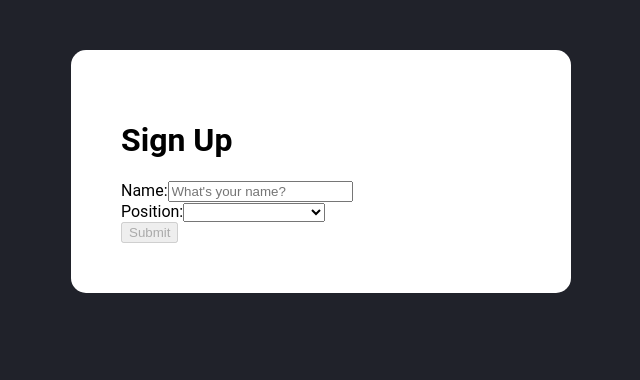
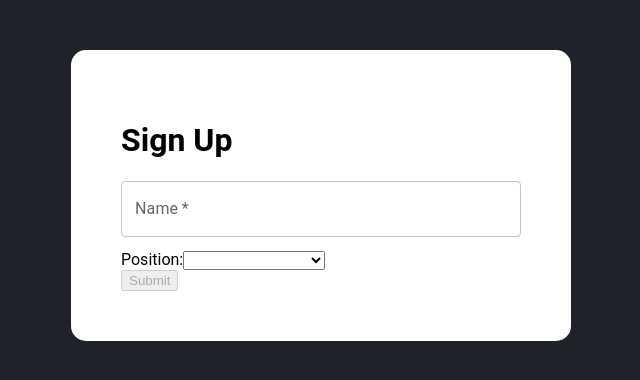
Before and after one commit to JHDEZ1108/Formik-Login, a React (Create React App) app: page / in a window 1280 px wide. Shown: the top 380 px of the page, without its empty margins (319-959 px from the left). Built offline with nearby package versions, Linux system fonts and the light colour scheme.

Commit message:
Adding materialUI components for name Field

```diff
--- a/src/components/App/index.tsx
+++ b/src/components/App/index.tsx
@@ -4,6 +4,7 @@ import * as Yup from 'yup';
 
 import "./App.css"
 
+import FormikField from "../FormikField";
 interface FormValues{
   name: string;
   position: string;
@@ -32,22 +33,14 @@ const App: React.FC = () =>{
     <div className="App">
       <h1>Sign Up</h1>
       <Formik
+        validationSchema={SignupSchema}
         initialValues={initialValues}
         onSubmit={handleSubmit}
-        validationSchema={SignupSchema}
       >
         {({dirty, isValid}) =>{
           return(
             <Form>
-              <div>
-                <label>Name:</label>
-                <Field
-                  placeholder="What's your name?"
-                  name="name"
-                  as="input"
-                />
-                <ErrorMessage name="name"/>
-              </div>
+              <FormikField name="name" label="Name" required/>
 
               <div>
                 <label>Position:</label>
--- /dev/null
+++ b/src/components/FormikField/FormikField.css
@@ -0,0 +1,3 @@
+.FormikField {
+  margin: 10px 0;
+}
--- /dev/null
+++ b/src/components/FormikField/index.tsx
@@ -0,0 +1,31 @@
+import React from "react";
+import { ErrorMessage, Field } from "formik";
+import { TextField } from "@mui/material";
+
+import "./FormikField.css";
+
+interface FormikFieldProps {
+  name: string;
+  type?: string;
+  label: string;
+  required?: boolean;
+}
+
+const FormikField: React.FC<FormikFieldProps> = ({ name, label, type = "text", required = false}) => {
+  return (
+    <div className="FormikField">
+      <Field
+        helperText={<ErrorMessage name={name} />}
+        required={required}
+        autoComplete="off"
+        as={TextField}
+        label={label}
+        name={name}
+        type={type}
+        fullWidth
+      />
+    </div>
+  );
+};
+
+export default FormikField;
```
